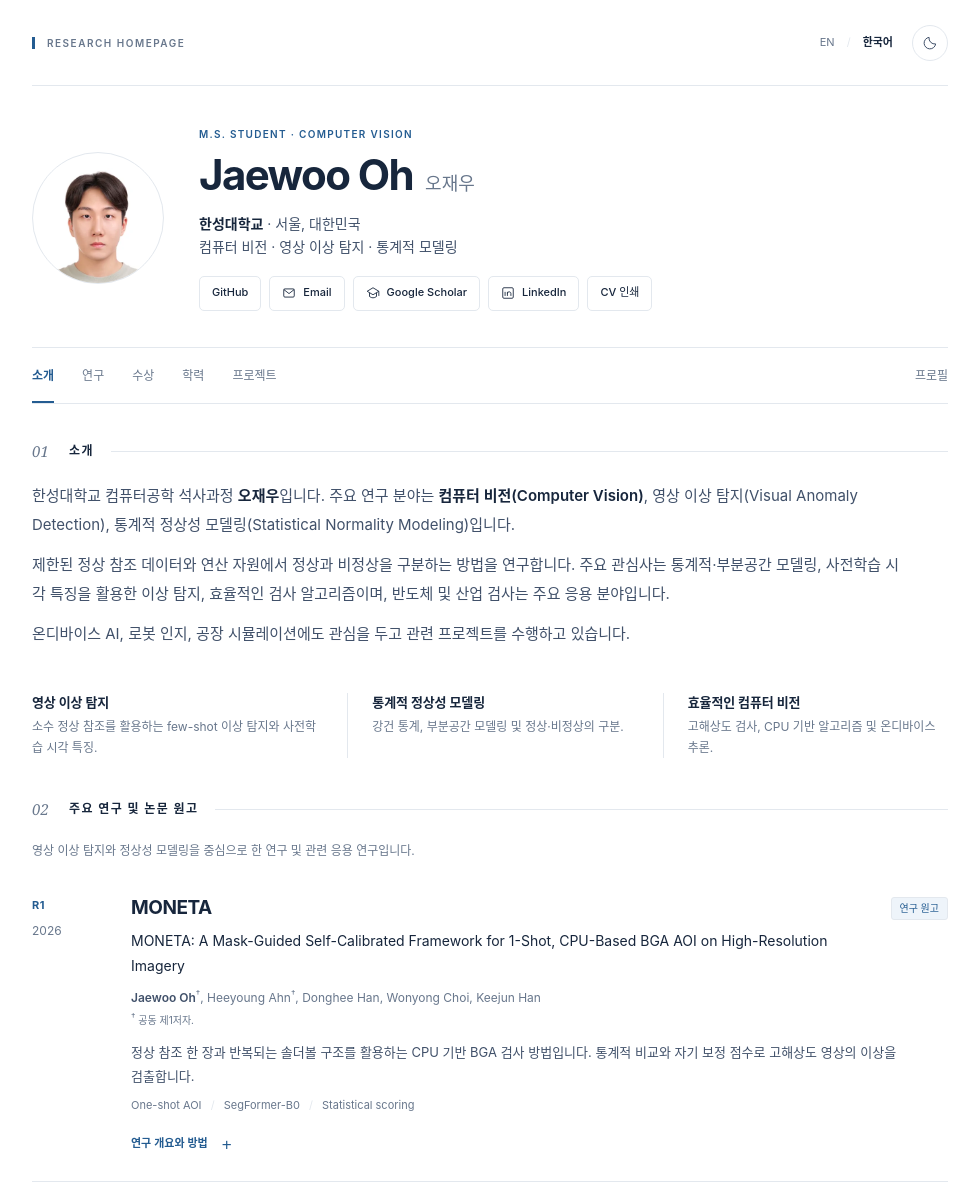
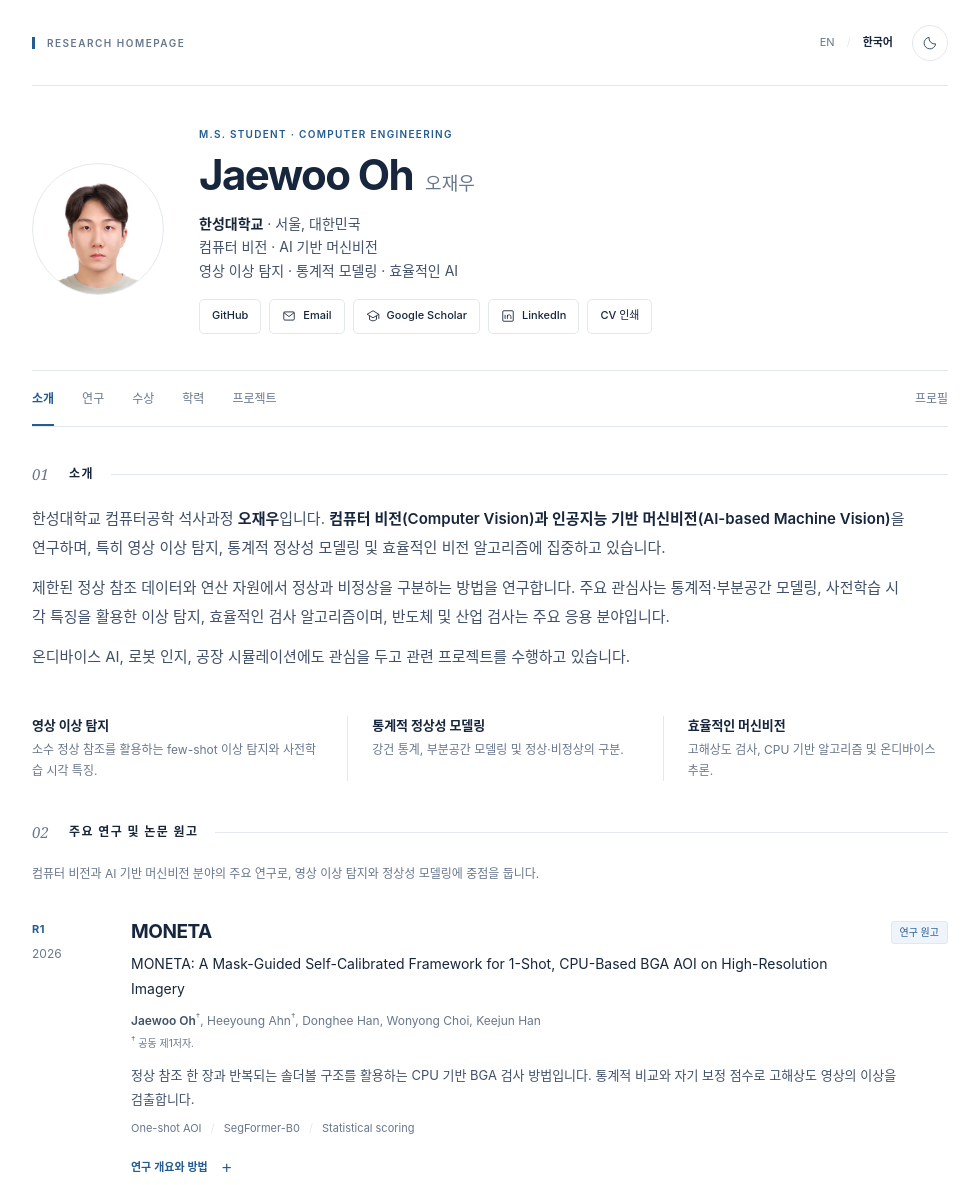
Before and after one commit to jaewoooh/jaewoooh.github.io, a plain HTML site: page ko.html in a window 1280 px wide. Shown: the top 1185 px of the page, without its empty margins (150-1129 px from the left). Drawn offline with Linux system fonts and the light colour scheme.

Commit message:
Clarify research focus on computer vision and AI-based machine vision

```diff
--- a/ko.html
+++ b/ko.html
@@ -7,10 +7,10 @@
     <meta name="theme-color" content="#ffffff">
     <meta name="author" content="Jaewoo Oh">
     <title>Jaewoo Oh · 오재우 연구 홈페이지</title>
-    <meta name="description" content="한성대학교 컴퓨터공학 석사과정 오재우. 컴퓨터 비전, 영상 이상 탐지, 통계적 정상성 모델링 및 효율적인 비전 시스템 연구.">
+    <meta name="description" content="한성대학교 컴퓨터공학 석사과정 오재우. 컴퓨터 비전과 인공지능 기반 머신비전, 영상 이상 탐지, 통계적 정상성 모델링 및 효율적인 비전 알고리즘 연구.">
     <meta property="og:type" content="website">
     <meta property="og:title" content="Jaewoo Oh · 오재우 연구 홈페이지">
-    <meta property="og:description" content="컴퓨터 비전 · 이상 탐지 · 통계적 모델링">
+    <meta property="og:description" content="컴퓨터 비전 · AI 기반 머신비전 · 영상 이상 탐지">
     <meta property="og:locale" content="ko_KR">
     <link href="https://jaewoooh.github.io/ko.html" rel="canonical">
     <link href="index.html" rel="alternate" hreflang="en">
@@ -71,9 +71,9 @@
           JO
         </div>
         <div>
-          <p class="profile-kicker">M.S. STUDENT · COMPUTER VISION</p>
+          <p class="profile-kicker">M.S. STUDENT · COMPUTER ENGINEERING</p>
           <h1>Jaewoo Oh<span lang="ko">오재우</span></h1>
-          <p class="affiliation"><strong>한성대학교</strong> · 서울, 대한민국<br>컴퓨터 비전 · 영상 이상 탐지 · 통계적 모델링</p>
+          <p class="affiliation"><strong>한성대학교</strong> · 서울, 대한민국<br>컴퓨터 비전 · AI 기반 머신비전<br>영상 이상 탐지 · 통계적 모델링 · 효율적인 AI</p>
           <div class="social-links">
             <a class="social-link" href="https://github.com/jaewoooh" rel="noopener noreferrer" target="_blank">GitHub</a>
             <a class="social-link" href="mailto:jae990508@gmail.com"><svg class="icon" aria-hidden="true"><use href="#i-mail"></use></svg>Email</a>
@@ -117,7 +117,7 @@
         <section id="about" class="section" aria-labelledby="heading-about">
           <h2 id="heading-about" class="section-title"><span class="section-num">01</span>소개</h2>
           <div class="intro">
-            <p>한성대학교 컴퓨터공학 석사과정 <strong>오재우</strong>입니다. 주요 연구 분야는 <strong>컴퓨터 비전(Computer Vision)</strong>, 영상 이상 탐지(Visual Anomaly Detection), 통계적 정상성 모델링(Statistical Normality Modeling)입니다.</p>
+            <p>한성대학교 컴퓨터공학 석사과정 <strong>오재우</strong>입니다. <strong>컴퓨터 비전(Computer Vision)과 인공지능 기반 머신비전(AI-based Machine Vision)</strong>을 연구하며, 특히 영상 이상 탐지, 통계적 정상성 모델링 및 효율적인 비전 알고리즘에 집중하고 있습니다.</p>
             <p>제한된 정상 참조 데이터와 연산 자원에서 정상과 비정상을 구분하는 방법을 연구합니다. 주요 관심사는 통계적·부분공간 모델링, 사전학습 시각 특징을 활용한 이상 탐지, 효율적인 검사 알고리즘이며, 반도체 및 산업 검사는 주요 응용 분야입니다.</p>
             <p>온디바이스 AI, 로봇 인지, 공장 시뮬레이션에도 관심을 두고 관련 프로젝트를 수행하고 있습니다.</p>
           </div>
@@ -131,14 +131,14 @@
               <p>강건 통계, 부분공간 모델링 및 정상·비정상의 구분.</p>
             </div>
             <div class="interest">
-              <h3>효율적인 컴퓨터 비전</h3>
+              <h3>효율적인 머신비전</h3>
               <p>고해상도 검사, CPU 기반 알고리즘 및 온디바이스 추론.</p>
             </div>
           </div>
         </section>
         <section id="research" class="section" aria-labelledby="heading-research">
           <h2 id="heading-research" class="section-title"><span class="section-num">02</span>주요 연구 및 논문 원고</h2>
-          <p class="section-lead">영상 이상 탐지와 정상성 모델링을 중심으로 한 연구 및 관련 응용 연구입니다.</p>
+          <p class="section-lead">컴퓨터 비전과 AI 기반 머신비전 분야의 주요 연구로, 영상 이상 탐지와 정상성 모델링에 중점을 둡니다.</p>
           <article id="moneta" class="research-item" aria-labelledby="title-moneta">
             <div class="research-meta">
               <span class="record-id">R1</span>
@@ -450,7 +450,7 @@
       <section id="contact" class="contact">
         <div>
           <h2>연구·개발 프로필</h2>
-          <p>컴퓨터 비전, 영상 이상 탐지 및 통계적 정상성 모델링을 연구합니다.</p>
+          <p>컴퓨터 비전과 AI 기반 머신비전을 연구하며, 영상 이상 탐지와 통계적 정상성 모델링에 집중하고 있습니다.</p>
         </div>
         <div class="social-links">
           <a class="social-link" href="https://github.com/jaewoooh" rel="noopener noreferrer" target="_blank">GitHub</a>
```
